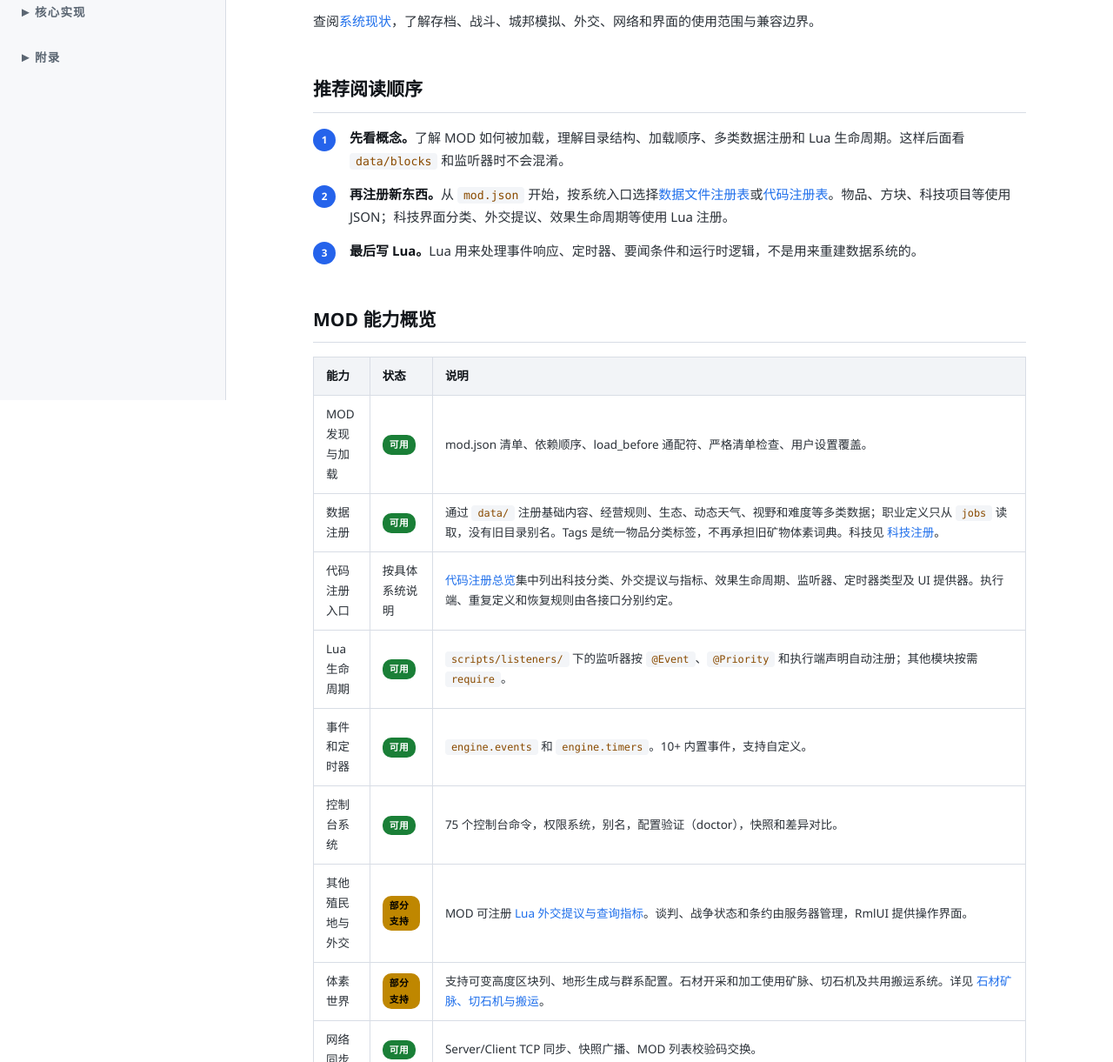
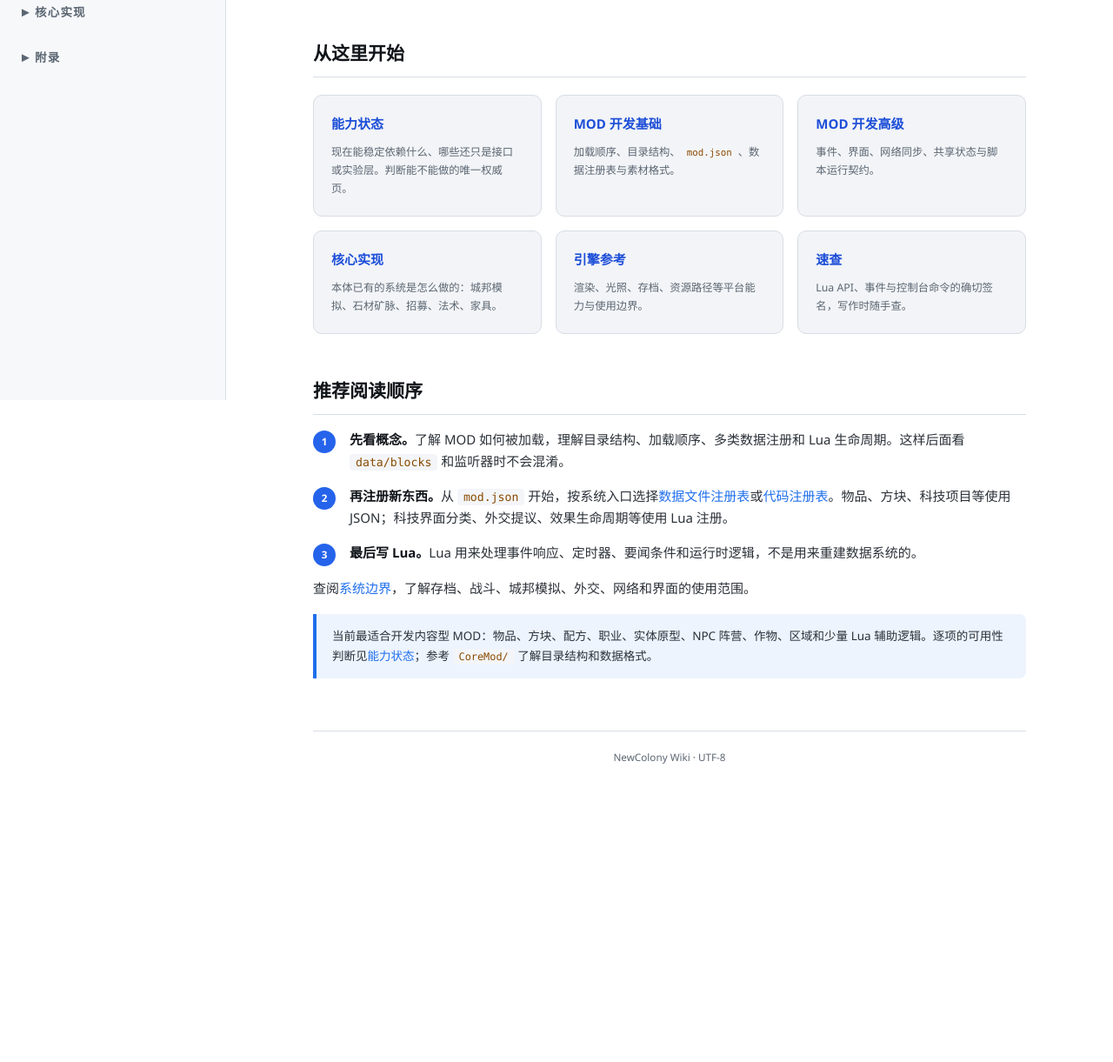
Before and after one commit to TheXeler/NewColonyWiki, a plain HTML site: page index.html in a window 1280 px wide. Shown: the part 340-1561 px from the top of the page at 87% size. After the commit the page ends 1301 px from the top, so only its background shows below. Drawn offline with Linux system fonts and the light colour scheme.

Commit message:
docs(wiki): replace index capability table with chapter cards and normalize titles

```diff
--- a/basics/registry/building.html
+++ b/basics/registry/building.html
@@ -1,5 +1,5 @@
 <!DOCTYPE html>
-<html lang="zh-CN"><head><meta charset="UTF-8"><meta name="viewport" content="width=device-width, initial-scale=1.0"><title>建筑数据 - NewColony Wiki</title><script src="../../theme.js"></script>
+<html lang="zh-CN"><head><meta charset="UTF-8"><meta name="viewport" content="width=device-width, initial-scale=1.0"><title>建筑数据 · NewColony Wiki</title><script src="../../theme.js"></script>
 <link rel="stylesheet" href="../../style.css"></head>
 <body data-page="mod-buildingregistry"><div class="main"><div class="content">
 <h1>建筑数据</h1>
--- a/index.html
+++ b/index.html
@@ -3,7 +3,7 @@
 <head>
   <meta charset="UTF-8">
   <meta name="viewport" content="width=device-width, initial-scale=1.0">
-  <title>NewColony Modder Wiki</title>
+  <title>总览 · NewColony Wiki</title>
   <script src="theme.js"></script>
   <link rel="stylesheet" href="style.css">
 </head>
@@ -17,7 +17,33 @@
       这份 Wiki 是写给 MOD 作者的。我们不会讲引擎内部实现，只告诉你"能配置什么、脚本能调用什么、出了问题怎么查"。C++ 内部类和未列出的字段都不应作为兼容承诺依赖。
     </div>
 
-    <p>查阅<a href="overview/boundary.html">系统现状</a>，了解存档、战斗、城邦模拟、外交、网络和界面的使用范围与兼容边界。</p>
+    <h2>从这里开始</h2>
+    <div class="card-grid">
+      <a class="card" href="overview/status.html">
+        <h3>能力状态</h3>
+        <p>现在能稳定依赖什么、哪些还只是接口或实验层。判断能不能做的唯一权威页。</p>
+      </a>
+      <a class="card" href="basics/guide.html">
+        <h3>MOD 开发基础</h3>
+        <p>加载顺序、目录结构、<code>mod.json</code>、数据注册表与素材格式。</p>
+      </a>
+      <a class="card" href="advanced/lua/guide.html">
+        <h3>MOD 开发高级</h3>
+        <p>事件、界面、网络同步、共享状态与脚本运行契约。</p>
+      </a>
+      <a class="card" href="coremod/city.html">
+        <h3>核心实现</h3>
+        <p>本体已有的系统是怎么做的：城邦模拟、石材矿脉、招募、法术、家具。</p>
+      </a>
+      <a class="card" href="appendix/engine/terrain-generation.html">
+        <h3>引擎参考</h3>
+        <p>渲染、光照、存档、资源路径等平台能力与使用边界。</p>
+      </a>
+      <a class="card" href="appendix/api-reference.html">
+        <h3>速查</h3>
+        <p>Lua API、事件与控制台命令的确切签名，写作时随手查。</p>
+      </a>
+    </div>
 
     <h2>推荐阅读顺序</h2>
     <ol class="step-list">
@@ -26,30 +52,10 @@
       <li><strong>最后写 Lua。</strong>Lua 用来处理事件响应、定时器、要闻条件和运行时逻辑，不是用来重建数据系统的。</li>
     </ol>
 
-    <h2>MOD 能力概览</h2>
-    <table>
-      <thead><tr><th>能力</th><th>状态</th><th>说明</th></tr></thead>
-      <tbody>
-        <tr><td>MOD 发现与加载</td><td><span class="badge done">可用</span></td><td>mod.json 清单、依赖顺序、load_before 通配符、严格清单检查、用户设置覆盖。</td></tr>
-        <tr><td>数据注册</td><td><span class="badge done">可用</span></td><td>通过 <code>data/</code> 注册基础内容、经营规则、生态、动态天气、视野和难度等多类数据；职业定义只从 <code>jobs</code> 读取，没有旧目录别名。Tags 是统一物品分类标签，不再承担旧矿物体素词典。科技见 <a href="basics/registry/tech.html">科技注册</a>。</td></tr>
-        <tr><td>代码注册入口</td><td>按具体系统说明</td><td><a href="advanced/lua/coderegistry.html">代码注册总览</a>集中列出科技分类、外交提议与指标、效果生命周期、监听器、定时器类型及 UI 提供器。执行端、重复定义和恢复规则由各接口分别约定。</td></tr>
-        <tr><td>Lua 生命周期</td><td><span class="badge done">可用</span></td><td><code>scripts/listeners/</code> 下的监听器按 <code>@Event</code>、<code>@Priority</code> 和执行端声明自动注册；其他模块按需 <code>require</code>。</td></tr>
-        <tr><td>事件和定时器</td><td><span class="badge done">可用</span></td><td><code>engine.events</code> 和 <code>engine.timers</code>。10+ 内置事件，支持自定义。</td></tr>
-        <tr><td>控制台系统</td><td><span class="badge done">可用</span></td><td>75 个控制台命令，权限系统，别名，配置验证（doctor），快照和差异对比。</td></tr>
-        <tr><td>其他殖民地与外交</td><td><span class="badge partial">部分支持</span></td><td>MOD 可注册 <a href="advanced/systems/diplomacy.html">Lua 外交提议与查询指标</a>。谈判、战争状态和条约由服务器管理，RmlUI 提供操作界面。</td></tr>
-        <tr><td>体素世界</td><td><span class="badge partial">部分支持</span></td><td>支持可变高度区块列、地形生成与群系配置。石材开采和加工使用矿脉、切石机及共用搬运系统。详见 <a href="coremod/stone.html">石材矿脉、切石机与搬运</a>。</td></tr>
-        <tr><td>网络同步</td><td><span class="badge done">可用</span></td><td>Server/Client TCP 同步、快照广播、MOD 列表校验码交换。</td></tr>
-        <tr><td>本地化</td><td><span class="badge done">可用</span></td><td>本体 <code>assets/lang/</code>、CoreMod/MOD <code>lang/</code> 合并、Lua 查询/切换/热重载 API 和控制台命令。详见 <a href="basics/localization.html">本地化与翻译</a>。</td></tr>
-        <tr><td>UI 框架</td><td><span class="badge partial">部分可用</span></td><td>玩家可见 UI 统一走 RmlUI；旧 Lua UI 注册 API 已通过 RmlUI HUD 兼容层显示底栏扩展、窗口和浮动提示，主题扫描仍只作旧配置兼容。</td></tr>
-        <tr><td>经营界面</td><td><span class="badge partial">部分可用</span></td><td>游戏内底栏注册伐木、采掘、区域、指令、制造、仓储、科技、招募、策略和日志入口；区域打开持续区域二级菜单，运行中不显示难度入口。实现阶段暂时增加人员列表入口，双击殖民者会从上方聚焦该实体。其他专项管理面板只从对应聚合入口、对象摘要或状态跳转打开。旧小地图悬浮窗和底栏地图按钮已由进入世界时自动显示的战略地图悬浮窗取代。UI 主路线是游戏内 RmlUI（宿主层 <a href="advanced/ui/api.html#rml-ui-server">RmlUiServer</a>），运行时文档位于 <code>CoreMod/assets/ui/rml/</code>。</td></tr>
-        <tr><td>区域系统</td><td><span class="badge partial">部分可用</span></td><td>持续区域只注册露天仓储区和种植区；采集与采掘使用一次性选择工具，不存在旧收获区、采掘区或居住区类型。</td></tr>
-        <tr><td>实体 AI 与 Task</td><td><span class="badge partial">部分</span></td><td>实体 AI 通过 TaskPool 调度与执行任务；使用需求、LOD、A* 和 NavMesh。战斗 Reaction 与漫游规则尚未实现。</td></tr>
-        <tr><td>存档</td><td><span class="badge partial">部分</span></td><td>实体、世界配置、动态天气区域、文明研究、建筑与区域实例、纪念记录、阵营、工作资源预留、要闻、统一物品和 Lua 订单与计划可保存。覆盖范围见 <a href="appendix/engine/save-system.html">存档系统现状</a>。</td></tr>
-      </tbody>
-    </table>
+    <p>查阅<a href="overview/boundary.html">系统边界</a>，了解存档、战斗、城邦模拟、外交、网络和界面的使用范围。</p>
 
     <div class="callout info">
-      当前最适合开发内容型 MOD：物品、方块、配方、职业、实体原型、要闻、NPC 阵营、作物、区域和少量 Lua 辅助逻辑。完整能力清单见 <a href="overview/status.html">当前能力状态</a>。参考 <code>CoreMod/</code> 了解目录结构和数据格式。
+      当前最适合开发内容型 MOD：物品、方块、配方、职业、实体原型、NPC 阵营、作物、区域和少量 Lua 辅助逻辑。逐项的可用性判断见<a href="overview/status.html">能力状态</a>；参考 <code>CoreMod/</code> 了解目录结构和数据格式。
     </div>
 
   </div>
```
Also changed, not shown: advanced/lua/events.html (+1 -1 lines), appendix/engine/resource-io.html (+1 -1 lines), appendix/engine/terrain-generation.html (+1 -1 lines), basics/registry/biome.html (+1 -1 lines), basics/registry/crop.html (+1 -1 lines), basics/registry/feature.html (+1 -1 lines), basics/registry/tag.html (+1 -1 lines).
